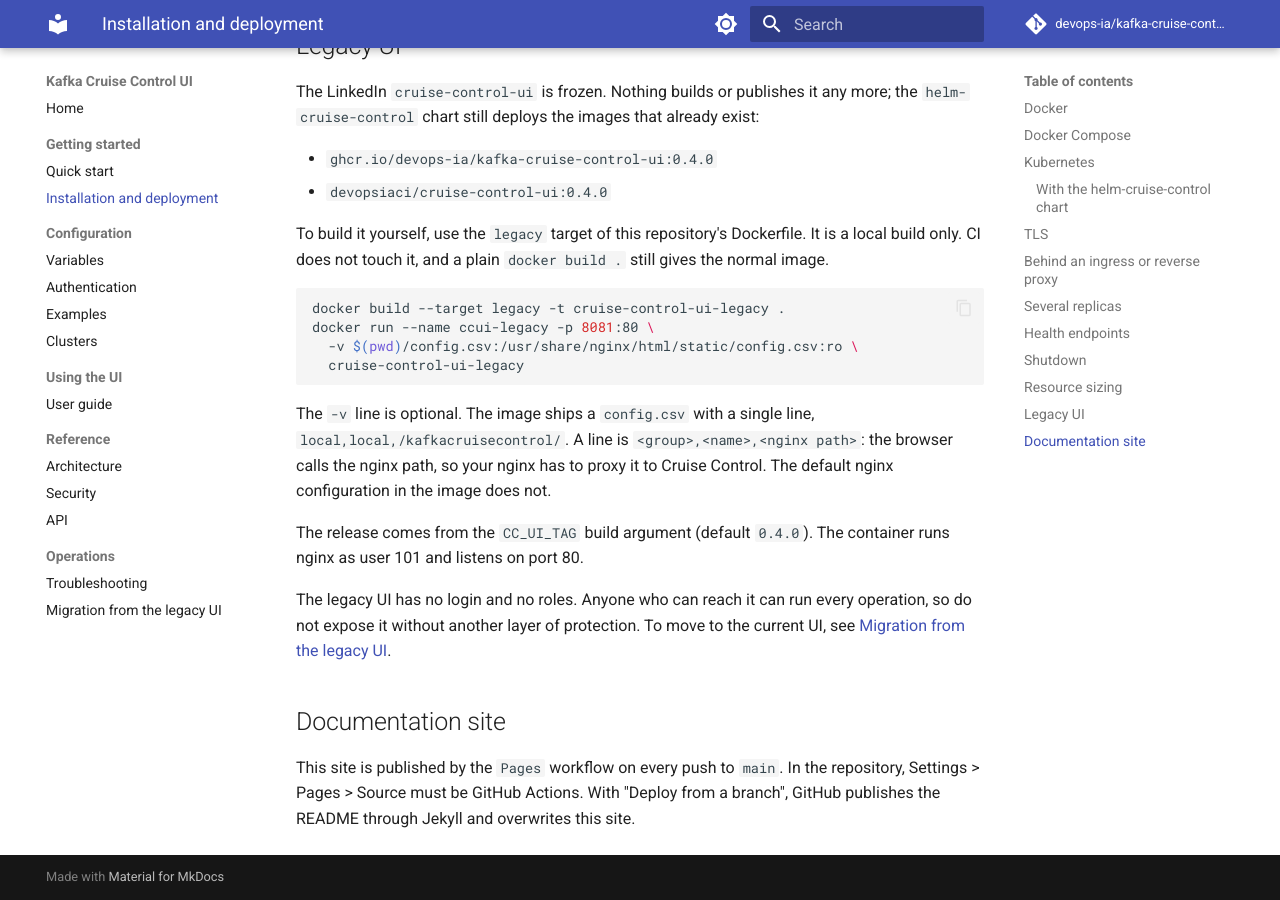
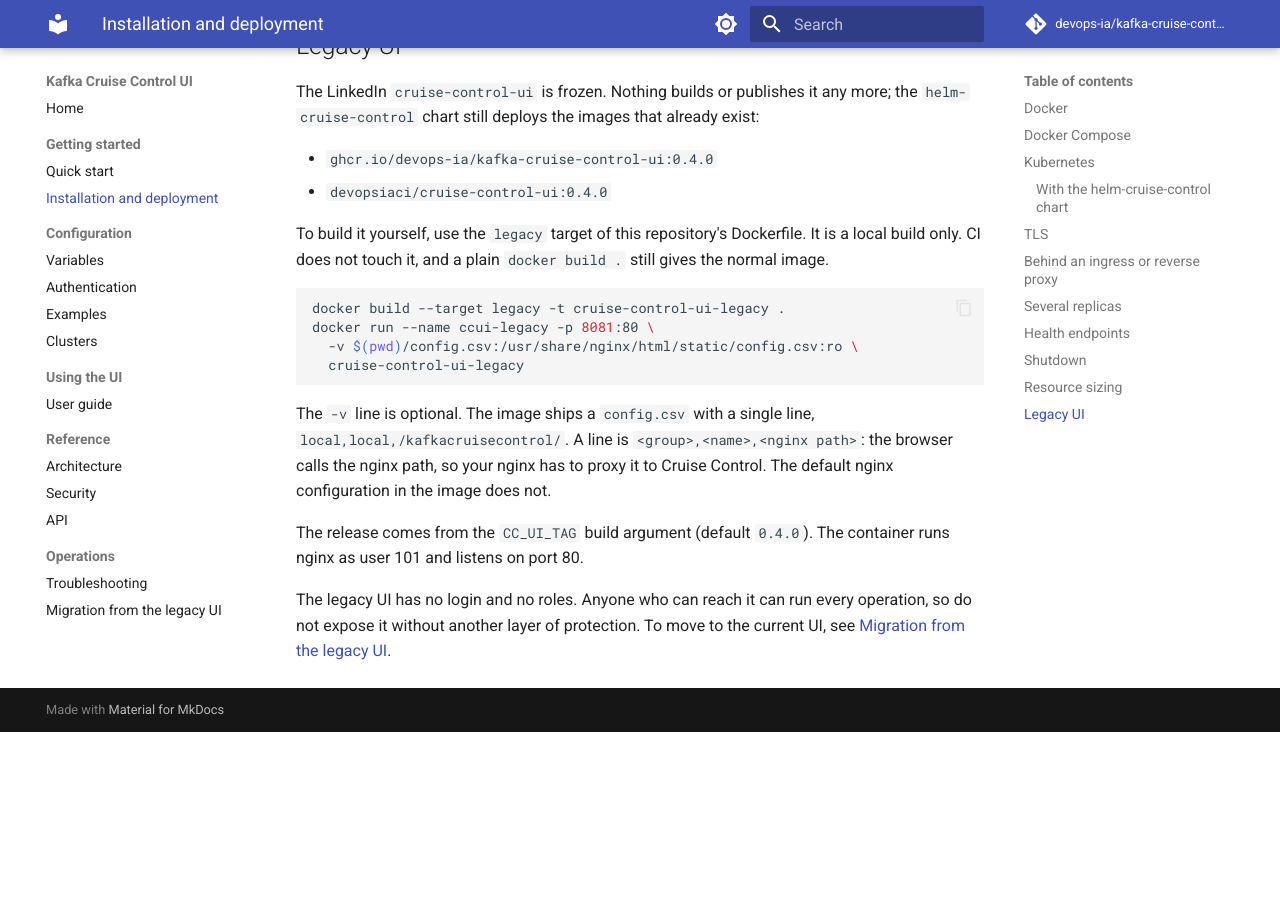
Before and after one commit to devops-ia/kafka-cruise-control-ui, an MkDocs documentation site: the page built from docs/DEPLOYMENT.md, in a window 1280 px wide and 900 px high, scrolled down 7534 px. Built offline with MkDocs 1.6.1 and Material for MkDocs 9.7.7, drawn with Linux system fonts in a browser that asks for light colours; comment, search, counter and statistics services are not loaded; after the commit the page ends 8266 px from its top, so only the background shows below that.

Commit message:
docs: ignore gh-pages deployment

```diff
--- a/docs/DEPLOYMENT.md
+++ b/docs/DEPLOYMENT.md
@@ -320,7 +320,3 @@ The `-v` line is optional. The image ships a `config.csv` with a single line, `l
 The release comes from the `CC_UI_TAG` build argument (default `0.4.0`). The container runs nginx as user 101 and listens on port 80.
 
 The legacy UI has no login and no roles. Anyone who can reach it can run every operation, so do not expose it without another layer of protection. To move to the current UI, see [Migration from the legacy UI](MIGRATION.md).
-
-## Documentation site
-
-This site is published by the `Pages` workflow on every push to `main`. In the repository, Settings > Pages > Source must be GitHub Actions. With "Deploy from a branch", GitHub publishes the README through Jekyll and overwrites this site.
```
